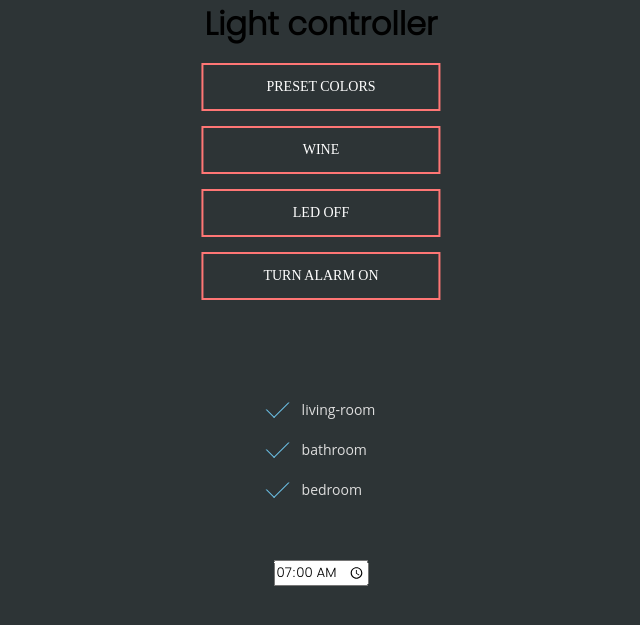
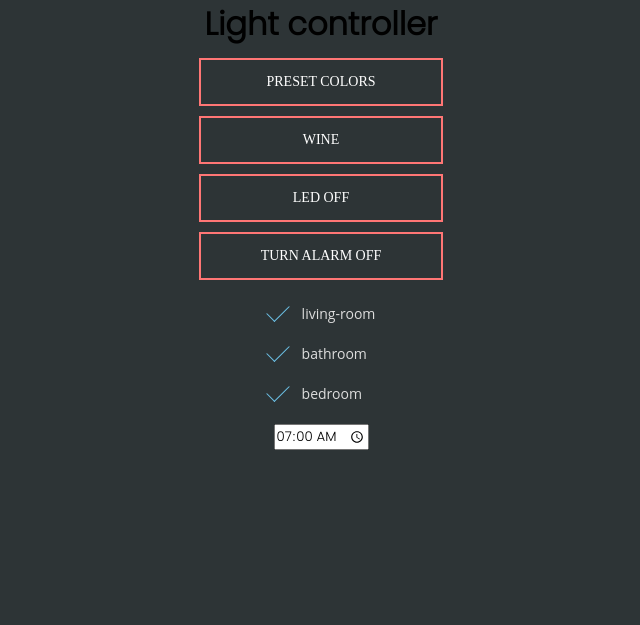
Before and after one commit to darmiel/Smart-Home, a Flask app: page / in a window 1280 px wide. Shown: the top 625 px of the page, without its empty margins (319-959 px from the left). Run offline with Flask 2, Linux system fonts and the light colour scheme; the visitor is signed in with stand-in values (Sample User, id 1); some libraries are stand-ins or nearby versions.

Commit message:
used flexbox

```diff
--- a/code/static/css/checkboxes.css
+++ b/code/static/css/checkboxes.css
@@ -1,24 +1,25 @@
 /*Checkboxes styles*/
-input[type="checkbox"] { display: none; }
+input[type="checkbox"] {
+  display: none;
+}
 
 input[type="checkbox"] + label {
-  display: block;
+
+  display: flex;
   position: relative;
   padding-left: 35px;
   margin-bottom: 20px;
   font: 14px/20px 'Open Sans', Arial, sans-serif;
   color: #ddd;
   cursor: pointer;
-  -webkit-user-select: none;
-  -moz-user-select: none;
-  -ms-user-select: none;
+
 }
 
 input[type="checkbox"] + label:last-child { margin-bottom: 0; }
 
 input[type="checkbox"] + label:before {
   content: '';
-  display: block;
+  display: flex;
   width: 20px;
   height: 20px;
   border: 1px solid #6cc0e5;
@@ -42,26 +43,11 @@
   transform: rotate(45deg);
 }
 
-.time {
-  margin: 0;
-  position: absolute;
-  left: 50%;
-  -ms-transform: translateX(-50%);
-  transform: translateX(-50%);
-  top: 70%;
+
+.rooms{
+  display: flex;
+  flex-wrap: wrap;
+  flex-direction: column;
+  margin-bottom: 20px;
+
 }
-
-.lower-middle{
-  margin: 0;
-  position: absolute;
-  left: 50%;
-  -ms-transform: translateX(-50%);
-  transform: translateX(-50%);
-  top: 50%
-}
-
-.lower-left{
-  position: absolute;
-  left: 20%;
-  top: 80%
-}
--- a/code/static/css/main.css
+++ b/code/static/css/main.css
@@ -10,9 +10,28 @@
   text-align:center;
 }
 
+form{
+  display: flex;
+  flex-wrap: wrap;
+  flex-direction: column;
+  align-items: center;
+  justify-content: center;
+  text-align: center;
+
+  flex-grow: 1;
+  background: #2d3436;
+}
+
 body{
-  margin: 0;
-  padding: 0;
+  background: #2d3436;
+  display: flex;
+  flex-wrap: wrap;
+  flex-direction: column;
+  align-items: center;
+  justify-content: center;
+  text-align: center;
+
+  flex-grow: 1;
   background: #2d3436;
 }
 
@@ -20,13 +39,6 @@
   color: white;
 }
 
-.middle{
-  margin: 0;
-  position: absolute;
-  left: 50%;
-  -ms-transform: translateX(-50%);
-  transform: translateX(-50%);
-}
 
 .btn{
   position: relative;
@@ -47,15 +59,20 @@
 }
 
 .submit {
-  position: relative;
-  display: block;
+
+  display: flex;
+  flex-direction: column;
+  align-items: center;
+  flex-grow: 1;
+
   width: 100%;
   color: white;
   font-size: 14px;
   font-family: "montserrat";
+
   text-align: center;
   text-decoration: none;
-  margin: 15px 0;
+  margin: 10px 0;
   border: 2px solid #ff7675;
   padding: 14px 60px;
   text-transform: uppercase;
@@ -63,6 +80,6 @@
   background-color: Transparent;
 }
 
-div {
-  position: relative;
+.submit:last-of-type{
+  margin-bottom: 10%;
 }
--- a/code/templates/PresetColors.html
+++ b/code/templates/PresetColors.html
@@ -13,7 +13,6 @@
 
 
 {% for key, value in states.items() %}
-<br><br><br>
 <div class="middle">
       <a href="{{loop.index}}" class="btn">{{key}}</a>
 </div>
--- a/code/templates/main.html
+++ b/code/templates/main.html
@@ -6,7 +6,7 @@
   <link rel="stylesheet" type ="text/css" href="{{ url_for('static', filename='css/checkboxes.css') }}">
   <link rel="icon" href="https://media.istockphoto.com/vectors/flat-sun-icon-or-symbol-vector-id607288774?k=6&m=607288774&s=170667a&w=0&h=SAvruqyWOnwF8yuMGnZsZL0y6dSG-JK5irI26K380dU=">
    <!-- Optional theme -->
-   <meta name="viewport" content="width=device-width, initial-scale=1">
+   <meta name="viewport" content="width=device-width, initial-scale=0">
    <!-- Latest compiled and minified JavaScript -->
 
    <script src="https://code.jquery.com/jquery-3.1.1.min.js" integrity="sha256-hVVnYaiADRTO2PzUGmuLJr8BLUSjGIZsDYGmIJLv2b8=" crossorigin="anonymous"></script>
@@ -34,8 +34,7 @@
 
 
 <form method="POST" action="/">
-
-<div class="middle">
+<div class="actions">
       <input type="submit" name ="PresetColors" value = "Preset colors" class="submit">
       <input type="submit" name ="wine" value = "Wine" class="submit">
       <input type="submit" name ="LEDOff" value = "LED Off" class="submit">
@@ -44,17 +43,14 @@
       {% else %}
       <input type="submit" name ="alarm" value = "turn alarm off" class="submit">
       {% endif %}
-
 </div>
 
-
-<div class="lower-middle">
+<div class="rooms">
 {% for key, value in roomschecked.items() %}
 
 <input type="checkbox" id="{{key}}" name="rooms" value={{key}} {%if value == True %} checked {%endif%}> <label for="{{key}}">{{key}}</label>
 
 {% endfor %}
-
 </div>
 
 <input type="hidden" name = "rooms" value = "placeholder">
@@ -64,7 +60,5 @@
 
 </form>
 
-<div class="lower-left">
-</div>
 </body>
 </html>
```
Also changed, not shown: code/templates/login.html (+3 -5 lines).
